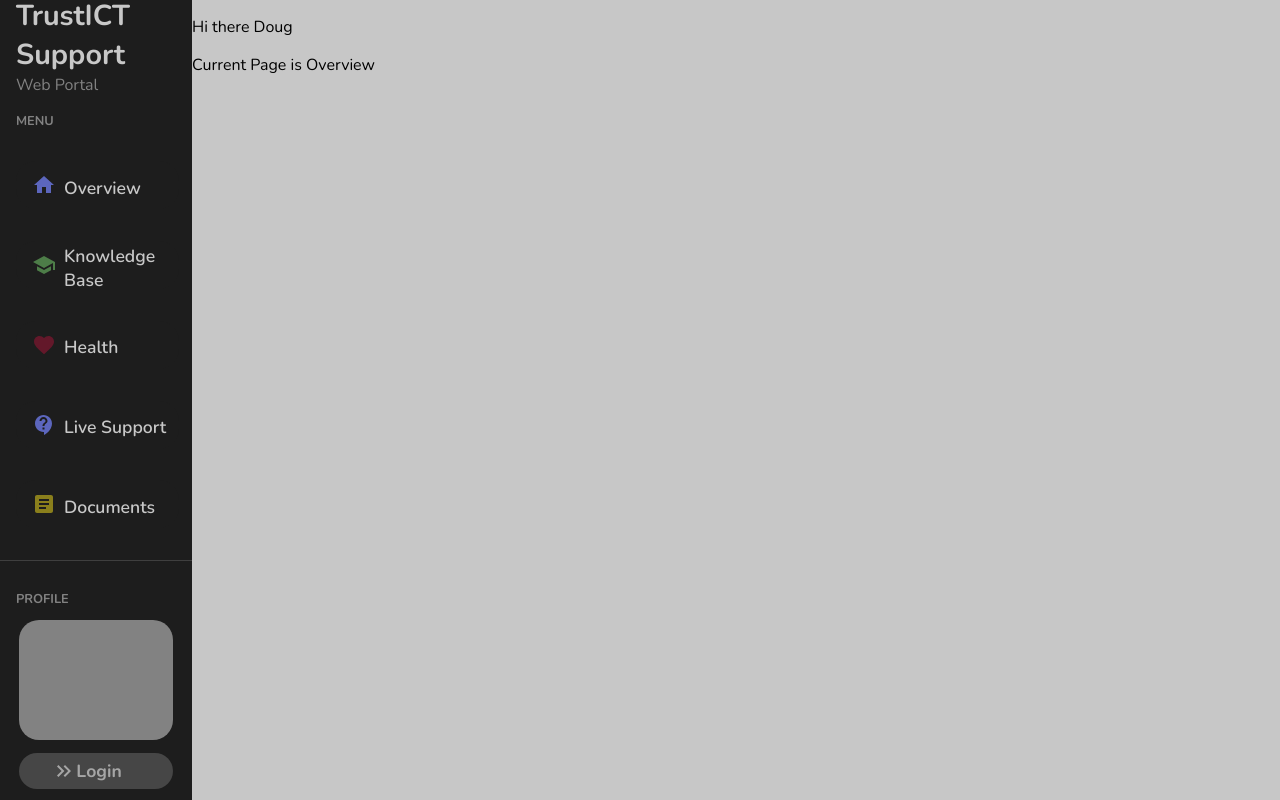
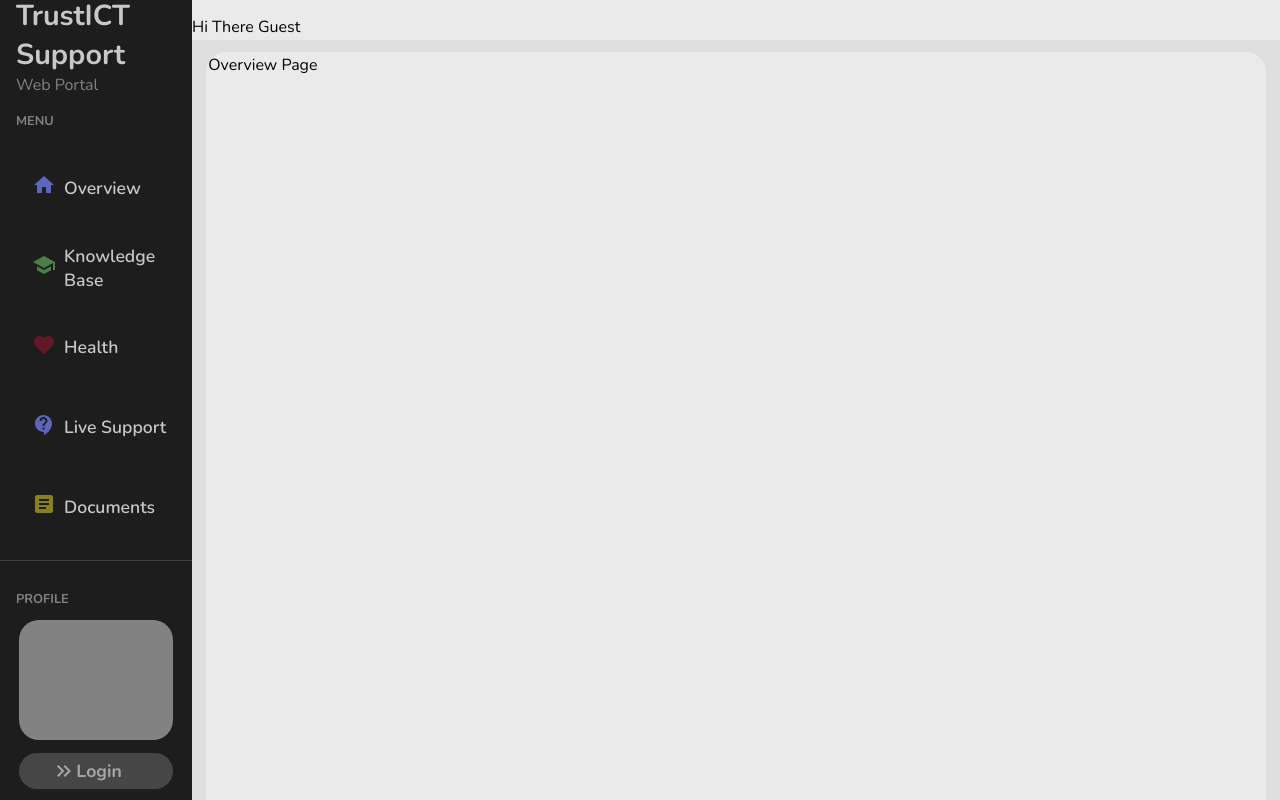
Before and after one commit to DougMDev/TrustICT-Portal, a React (Create React App) app in the folder client/: page / in a window 1280 px wide. Built offline with nearby package versions, Linux system fonts and the light colour scheme.

Commit message:
conditional page changing active

```diff
--- a/client/src/App.js
+++ b/client/src/App.js
@@ -15,14 +15,16 @@ class App extends Component {
   }
 
   render() {
-    const { currpage } = this.state;
     return (
       <div className="dashboard">
-        <Navbar handlePageChange={this.handlePageChange} currpage={currpage} />
+        <Navbar
+          handlePageChange={this.handlePageChange}
+          currpage={this.state.currpage}
+        />
         <Content
           handlePageChange={this.handlePageChange}
-          username={"Doug"}
-          currpage={currpage}
+          username={"Guest"}
+          currpage={this.state.currpage}
         />
       </div>
     );
--- /dev/null
+++ b/client/src/components/pages/documents/Documents.jsx
@@ -0,0 +1,5 @@
+import React from "react";
+
+export default function Documents() {
+  return <div>Documents Page</div>;
+}
--- /dev/null
+++ b/client/src/components/pages/health/Health.jsx
@@ -0,0 +1,5 @@
+import React from "react";
+
+export default function Health() {
+  return <div>Health Page</div>;
+}
--- /dev/null
+++ b/client/src/components/pages/knowledge/Knowledge.jsx
@@ -0,0 +1,5 @@
+import React from "react";
+
+export default function Knowledge() {
+  return <div>Knowledge Base Page</div>;
+}
--- /dev/null
+++ b/client/src/components/pages/livesupport/Support.jsx
@@ -0,0 +1,5 @@
+import React from "react";
+
+export default function Support() {
+  return <div>Support Page</div>;
+}
--- /dev/null
+++ b/client/src/components/pages/overview/Overview.jsx
@@ -0,0 +1,5 @@
+import React from "react";
+
+export default function Overview() {
+  return <div>Overview Page</div>;
+}
--- a/client/src/components/ui/Content.css
+++ b/client/src/components/ui/Content.css
@@ -1,4 +1,22 @@
 .content {
-  background-color: rgb(199, 199, 199);
+  background-color: rgb(222, 222, 222);
   width: 85%;
+  display: flex;
+  flex-direction: column;
+  justify-content: space-between;
+  align-items: center;
 }
+
+.welcome-banner {
+  height: 5%;
+  width: 100%;
+  background-color: rgb(234, 234, 234);
+}
+
+.inner-content {
+  width: 97%;
+  background-color: rgb(234, 234, 234);
+  height: 93%;
+  border-radius: 20px 20px 0 0;
+  border: 2px solid rgb(234, 234, 234);
+}
--- a/client/src/components/ui/Content.jsx
+++ b/client/src/components/ui/Content.jsx
@@ -1,12 +1,35 @@
 import React, { Component } from "react";
 import "./Content.css";
+import Overview from "../pages/overview/Overview";
+import Knowledge from "../pages/knowledge/Knowledge";
+import Health from "../pages/health/Health";
+import Support from "../pages/livesupport/Support";
+import Documents from "../pages/documents/Documents";
 
 class Content extends Component {
   render() {
+    let loadedPage;
+    if (this.props.currpage === "Overview") {
+      loadedPage = <Overview />;
+    }
+    if (this.props.currpage === "Knowledge") {
+      loadedPage = <Knowledge />;
+    }
+    if (this.props.currpage === "Health") {
+      loadedPage = <Health />;
+    }
+    if (this.props.currpage === "Support") {
+      loadedPage = <Support />;
+    }
+    if (this.props.currpage === "Documents") {
+      loadedPage = <Documents />;
+    }
     return (
       <div className="content">
-        <p>Hi there {this.props.username}</p>
-        <p>Current Page is {this.props.currpage}</p>
+        <div className="welcome-banner">
+          <p>Hi There {this.props.username}</p>
+        </div>
+        <div className="inner-content">{loadedPage}</div>
       </div>
     );
   }
```
